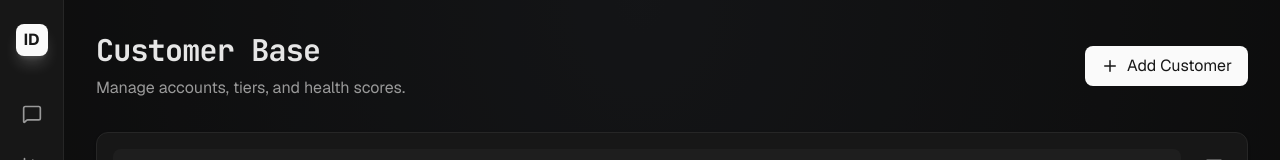
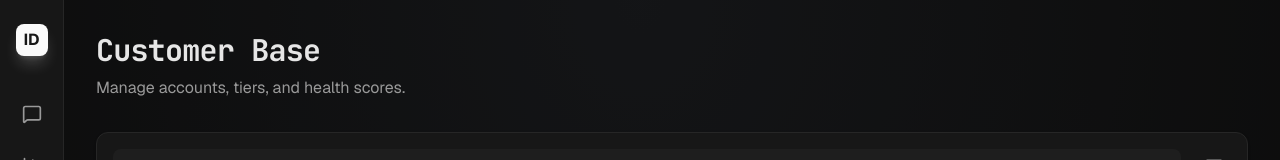
Before and after one commit to sanjitram/IntelliDesk, a Next.js app in the folder frontend/: page /dashboard/customers in a window 1280 px wide. Shown: the top 160 px of the page. Built offline with nearby package versions, Linux system fonts and the light colour scheme; no server answers.

Commit message:
frontend pages updated

```diff
--- a/frontend/app/dashboard/customers/page.tsx
+++ b/frontend/app/dashboard/customers/page.tsx
@@ -1,7 +1,7 @@
 "use client";
 
 import React, { useState, useEffect } from "react";
-import { Building2, Mail, Phone, MoreHorizontal, Filter, Plus } from "lucide-react";
+import { Building2, Mail, Phone, MoreHorizontal, Filter } from "lucide-react";
 import { getTickets, Ticket } from "@/lib/api";
 
 type CustomerGroup = {
@@ -88,10 +88,6 @@ export default function CustomersPage() {
                 <h1 className="text-3xl font-bold tracking-tight mb-2 font-[family-name:var(--font-jetbrains-mono)]">Customer Base</h1>
                 <p className="text-muted-foreground">Manage accounts, tiers, and health scores.</p>
             </div>
-            <button className="bg-primary text-primary-foreground px-4 py-2 rounded-lg flex items-center gap-2 hover:opacity-90 transition-opacity">
-                <Plus size={18} />
-                Add Customer
-            </button>
         </div>
 
         <div className="bg-card border border-border rounded-xl shadow-sm overflow-hidden">
```
